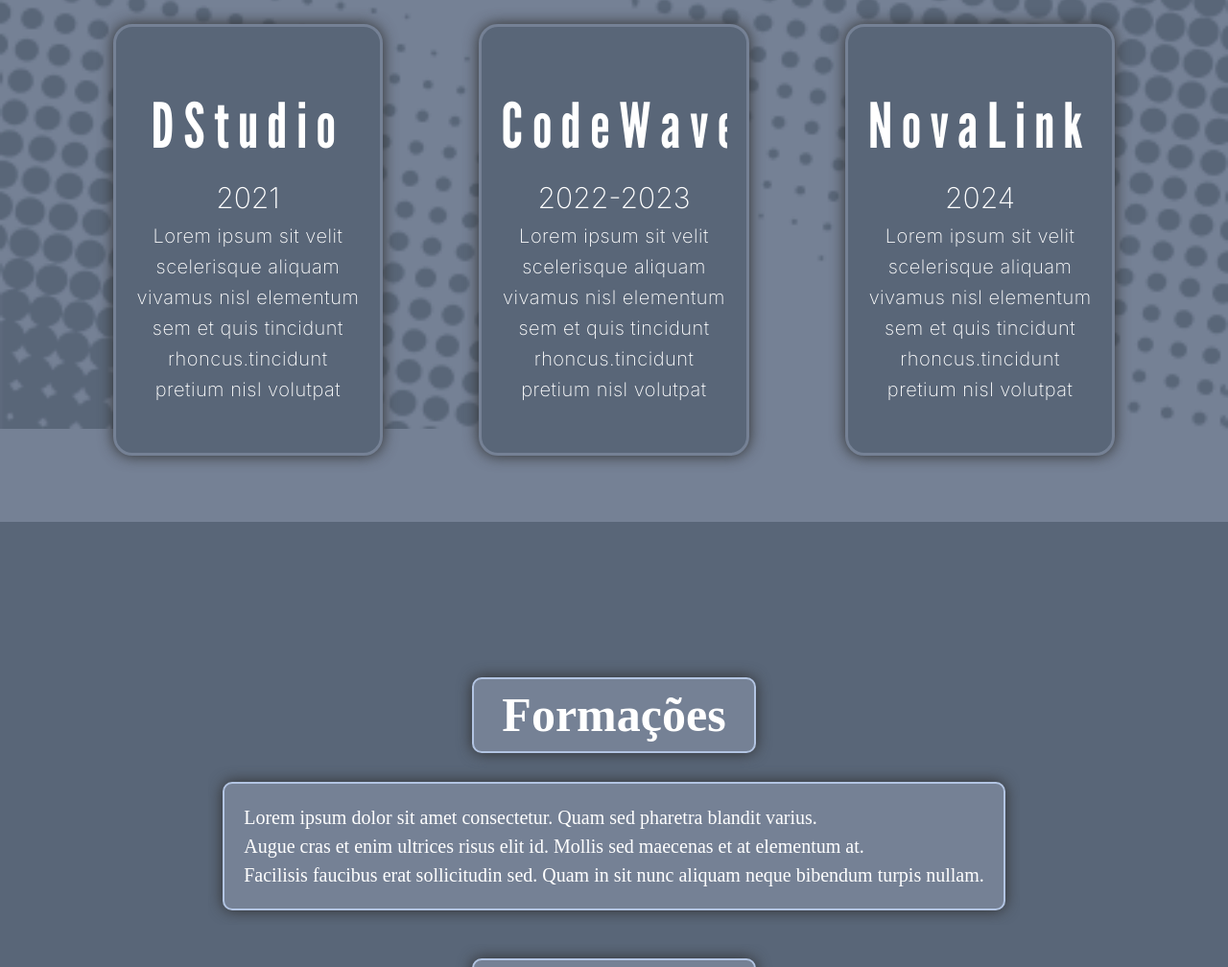
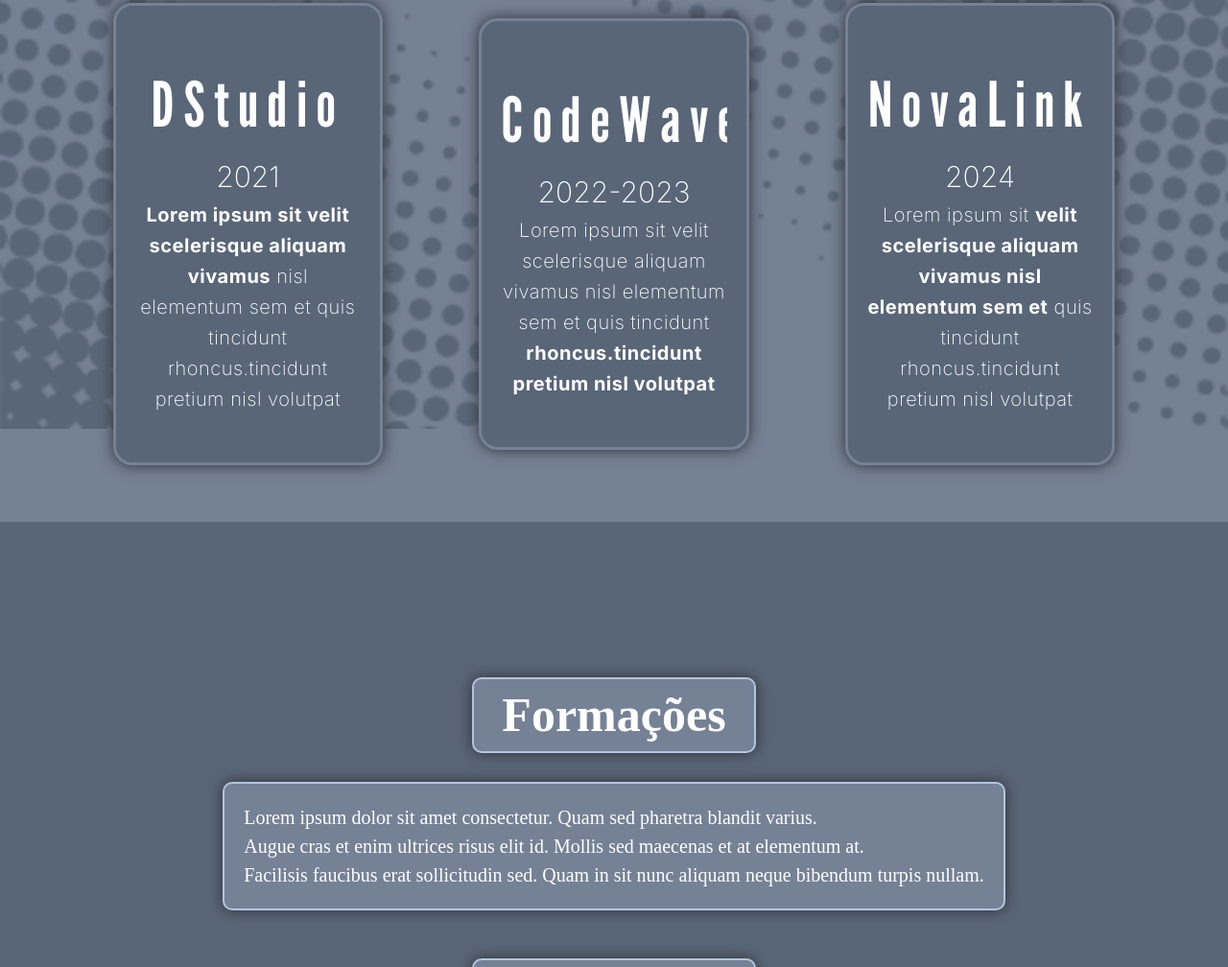
Before and after one commit to Caua-Giovani/portfolio, a website: page index.html in a window 1280 px wide. Shown: the part 1856-2864 px from the top of the page at 96% size. Drawn offline with nearby package versions, Linux system fonts and the light colour scheme.

Commit message:
MODIFY: coloquei o strong nos speaker cards

```diff
--- a/index.html
+++ b/index.html
@@ -99,17 +99,17 @@
                 <div class="speaker-card">
                         <h1>DStudio</h1>
                         <h2>2021</h2>
-                        <p>Lorem ipsum sit velit scelerisque aliquam vivamus nisl elementum sem et quis tincidunt rhoncus.tincidunt pretium nisl volutpat</p>
+                        <p><strong>Lorem ipsum sit velit scelerisque aliquam vivamus</strong> nisl elementum sem et quis tincidunt rhoncus.tincidunt pretium nisl volutpat</p>
                 </div>
                 <div class="speaker-card">
                         <h1>CodeWave</h1>
                         <h2>2022-2023</h2>
-                        <p>Lorem ipsum sit velit scelerisque aliquam vivamus nisl elementum sem et quis tincidunt rhoncus.tincidunt pretium nisl volutpat</p>
+                        <p>Lorem ipsum sit velit scelerisque aliquam vivamus nisl elementum sem et quis tincidunt <strong>rhoncus.tincidunt pretium nisl volutpat</strong></p>
                 </div>
                 <div class="speaker-card">
                         <h1>NovaLink</h1>
                         <h2>2024</h2>
-                        <p>Lorem ipsum sit velit scelerisque aliquam vivamus nisl elementum sem et quis tincidunt rhoncus.tincidunt pretium nisl volutpat</p>
+                        <p>Lorem ipsum sit <strong>velit scelerisque aliquam vivamus nisl elementum sem et</strong> quis tincidunt rhoncus.tincidunt pretium nisl volutpat</p>
                 </div>
             </div>
         </section>
```
